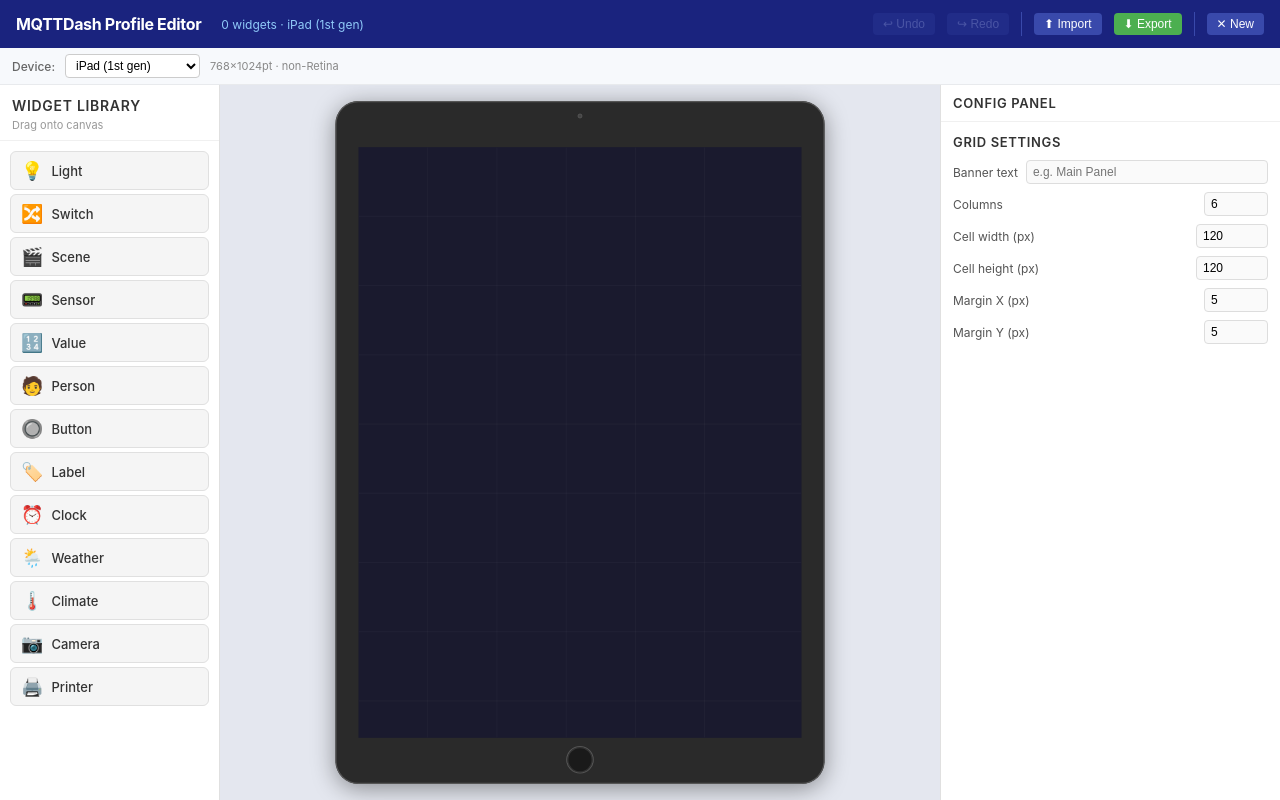
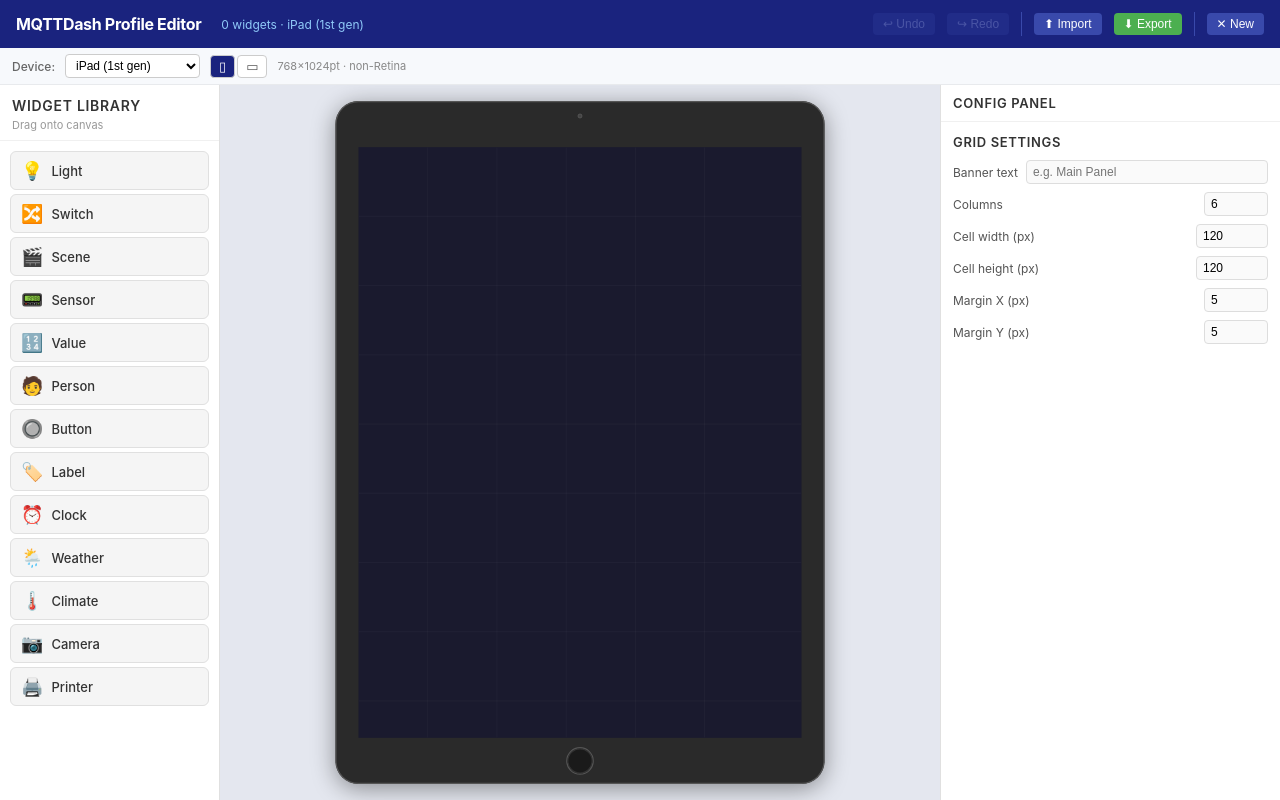
Before and after one commit to 3dg1luk43/ha_mqtt_dash_profile_editor, a React (Vite) app: page / in a window 1280 px wide. Built offline with nearby package versions, Linux system fonts and the light colour scheme.

Commit message:
feat: enhance device orientation handling and improve canvas scaling

```diff
--- a/src/App.jsx
+++ b/src/App.jsx
@@ -3,35 +3,36 @@ import { DndContext, DragOverlay, PointerSensor, useSensor, useSensors } from '@
 import { useEditorStore } from './store/editorStore';
 import { WIDGET_TYPES } from './data/widgetTypes';
 import { pixelToCell } from './utils/gridLayout';
+import { getFrameDims } from './components/Canvas/GridCanvas';
 
 import Header from './components/Header';
 import DeviceSelector from './components/DeviceSelector';
 import WidgetPalette from './components/WidgetPalette';
-import GridCanvas, { FRAME_W, FRAME_H } from './components/Canvas/GridCanvas';
+import GridCanvas from './components/Canvas/GridCanvas';
 import ConfigPanel from './components/ConfigPanel/ConfigPanel';
 import ImportExportModal from './components/ImportExport/ImportExportModal';
 
 import './App.css';
 
 export default function App() {
-  const [modal, setModal] = useState(null); // 'import' | 'export' | null
-  const { addWidget, moveWidget, widgets, grid, undo, redo } = useEditorStore();
-  const [activeItem, setActiveItem] = useState(null); // { dragType, widgetType|widgetId }
+  const [modal, setModal] = useState(null);
+  const { addWidget, moveWidget, widgets, grid, device, orientation, undo, redo } = useEditorStore();
+  const [activeItem, setActiveItem] = useState(null);
 
   const canvasAreaRef = useRef(null);
-  const [canvasH, setCanvasH] = useState(700);
+  const [canvasSize, setCanvasSize] = useState({ w: 900, h: 700 });
 
-  // Measure canvas area height for iPad frame scaling
   useEffect(() => {
     if (!canvasAreaRef.current) return;
     const ro = new ResizeObserver((entries) => {
-      for (const e of entries) setCanvasH(e.contentRect.height);
+      for (const e of entries) {
+        setCanvasSize({ w: e.contentRect.width, h: e.contentRect.height });
+      }
     });
     ro.observe(canvasAreaRef.current);
     return () => ro.disconnect();
   }, []);
 
-  // Keyboard undo/redo
   useEffect(() => {
     function handler(e) {
       if (e.ctrlKey && e.key === 'z') { e.preventDefault(); undo(); }
@@ -49,37 +50,47 @@ export default function App() {
     setActiveItem(event.active.data.current);
   }
 
+  function dropCell(event) {
+    // Use over.rect — the actual visual ClientRect of the scaled droppable frame div.
+    // This is far more accurate than computing from canvasAreaRef which is the <main> element.
+    const { over, delta } = event;
+    if (!over) return null;
+
+    const { frameW, frameH, bezelLeft, bezelTop } = getFrameDims(device, orientation);
+    const scaleH = (canvasSize.h - 32) / frameH;
+    const scaleW = (canvasSize.w - 32) / frameW;
+    const scale = Math.min(1, scaleH, scaleW);
+
+    // over.rect is the visual bounding box of the droppable div (the scaled frame)
+    const overRect = over.rect;
+    const finalX = (event.activatorEvent?.clientX ?? 0) + delta.x;
+    const finalY = (event.activatorEvent?.clientY ?? 0) + delta.y;
+
+    // Screen inset starts at bezelLeft/bezelTop within the (unscaled) frame,
+    // so in scaled screen-space it's bezelLeft*scale from the frame visual left edge.
+    const screenLeft = overRect.left + bezelLeft * scale;
+    const screenTop  = overRect.top  + bezelTop  * scale;
+
+    const px = (finalX - screenLeft) / scale;
+    const py = (finalY - screenTop)  / scale;
+    return pixelToCell(px, py, grid);
+  }
+
   function handleDragEnd(event) {
     setActiveItem(null);
-    const { active, over, delta } = event;
+    const { active, over } = event;
     if (!over) return;
 
     const data = active.data.current;
     if (!data) return;
 
+    const cell = dropCell(event);
+    if (!cell) return;
+
     if (data.dragType === 'new') {
-      // Drop new widget from palette onto canvas
-      // Estimate drop cell from pointer position via delta
-      const canvasEl = canvasAreaRef.current;
-      if (!canvasEl) return;
-      const scale = Math.min(1, (canvasH - 32) / FRAME_H);
-      const rect = canvasEl.getBoundingClientRect();
-      const canvasX = event.activatorEvent?.clientX ?? 0;
-      const canvasY = event.activatorEvent?.clientY ?? 0;
-      const finalX = canvasX + delta.x;
-      const finalY = canvasY + delta.y;
-
-      // Screen origin within canvas div
-      const screenLeft = rect.left + 40 * scale;
-      const screenTop = rect.top + 80 * scale;
-      const px = (finalX - screenLeft) / scale;
-      const py = (finalY - screenTop) / scale;
-      const cell = pixelToCell(px, py, grid);
-
       const typeDef = WIDGET_TYPES.find((t) => t.type === data.widgetType);
-      const id = `${data.widgetType}_${Date.now()}`;
       addWidget({
-        id,
+        id: `${data.widgetType}_${Date.now()}`,
         type: data.widgetType,
         label: typeDef?.label ?? data.widgetType,
         entity_id: '',
@@ -90,41 +101,16 @@ export default function App() {
         format: {},
       });
     } else if (data.dragType === 'move') {
-      // Move existing widget
-      const w = widgets.find((wi) => wi.id === data.widgetId);
-      if (!w) return;
-      const canvasEl = canvasAreaRef.current;
-      if (!canvasEl) return;
-      const scale = Math.min(1, (canvasH - 32) / FRAME_H);
-      const rect = canvasEl.getBoundingClientRect();
-      const canvasX = event.activatorEvent?.clientX ?? 0;
-      const canvasY = event.activatorEvent?.clientY ?? 0;
-      const finalX = canvasX + delta.x;
-      const finalY = canvasY + delta.y;
-      const screenLeft = rect.left + 40 * scale;
-      const screenTop = rect.top + 80 * scale;
-      const px = (finalX - screenLeft) / scale;
-      const py = (finalY - screenTop) / scale;
-      const cell = pixelToCell(px, py, grid);
       moveWidget(data.widgetId, cell.x, cell.y);
     }
   }
 
-  // DragOverlay preview tile
   function renderDragPreview() {
     if (!activeItem) return null;
     if (activeItem.dragType === 'new') {
       const t = WIDGET_TYPES.find((w) => w.type === activeItem.widgetType);
       return (
-        <div style={{
-          padding: '8px 14px',
-          background: '#1a237e',
-          color: '#fff',
-          borderRadius: 6,
-          fontSize: 13,
-          opacity: 0.85,
-          boxShadow: '0 4px 16px #0004',
-        }}>
+        <div style={{ padding: '8px 14px', background: '#1a237e', color: '#fff', borderRadius: 6, fontSize: 13, opacity: 0.85, boxShadow: '0 4px 16px #0004' }}>
           {t?.icon} {t?.label}
         </div>
       );
@@ -133,15 +119,7 @@ export default function App() {
       const w = widgets.find((wi) => wi.id === activeItem.widgetId);
       if (!w) return null;
       return (
-        <div style={{
-          padding: '8px 14px',
-          background: '#283593',
-          color: '#fff',
-          borderRadius: 6,
-          fontSize: 12,
-          opacity: 0.75,
-          boxShadow: '0 4px 16px #0004',
-        }}>
+        <div style={{ padding: '8px 14px', background: '#283593', color: '#fff', borderRadius: 6, fontSize: 12, opacity: 0.75, boxShadow: '0 4px 16px #0004' }}>
           {w.label || w.entity_id || w.type}
         </div>
       );
@@ -157,24 +135,15 @@ export default function App() {
 
         <div style={{ display: 'flex', flex: 1, overflow: 'hidden' }}>
           <WidgetPalette />
-
-          {/* Canvas area */}
-          <main
-            ref={canvasAreaRef}
-            style={{ flex: 1, overflow: 'hidden', background: '#e4e7ef', position: 'relative' }}
-          >
-            <GridCanvas containerHeight={canvasH} />
+          <main ref={canvasAreaRef} style={{ flex: 1, overflow: 'hidden', background: '#e4e7ef', position: 'relative' }}>
+            <GridCanvas containerWidth={canvasSize.w} containerHeight={canvasSize.h} />
           </main>
-
           <ConfigPanel />
         </div>
       </div>
 
       <DragOverlay>{renderDragPreview()}</DragOverlay>
-
-      {modal && (
-        <ImportExportModal mode={modal} onClose={() => setModal(null)} />
-      )}
+      {modal && <ImportExportModal mode={modal} onClose={() => setModal(null)} />}
     </DndContext>
   );
 }
--- a/src/components/Canvas/DeviceFrame.jsx
+++ b/src/components/Canvas/DeviceFrame.jsx
@@ -1,77 +1,70 @@
-// CSS-rendered iPad frame — home button era (iPad 1–Air 1)
-// All models share 768×1024 logical points in portrait.
-// The outer frame scales via CSS transform to fit available height.
+// CSS-rendered iPad frame (home-button era)
+// Accepts actual screen dimensions — portrait or landscape.
 
-export default function DeviceFrame({ children, scale = 1 }) {
-  // Frame constants (portrait orientation, in canvas px before scaling)
-  const frameW = 768 + 80;  // screen + bezel left+right
-  const frameH = 1024 + 160; // screen + bezel top+bottom
+export default function DeviceFrame({ screenW, screenH, orientation = 'portrait', children }) {
+  const isLandscape = orientation === 'landscape';
+
+  // Bezel sizes (unscaled px)
+  const bezelSide = isLandscape ? 80 : 40;   // left/right bezel
+  const bezelTop = isLandscape ? 40 : 80;    // top bezel
+  const bezelBottom = isLandscape ? 40 : 80; // bottom bezel (contains home button)
+  const homeBezel = 80; // the side that has the home button
+
+  const frameW = screenW + 2 * bezelSide;
+  const frameH = screenH + bezelTop + bezelBottom;
+
+  // Home button position
+  const homeBtn = isLandscape
+    ? { right: 16, top: '50%', transform: 'translateY(-50%)', position: 'absolute' }
+    : { bottom: 16, left: '50%', transform: 'translateX(-50%)', position: 'absolute' };
+
+  // Camera position
+  const camera = isLandscape
+    ? { left: 16, top: '50%', transform: 'translateY(-50%)', position: 'absolute' }
+    : { top: 22, left: '50%', transform: 'translateX(-50%)', position: 'absolute' };
 
   return (
-    <div
-      style={{
-        transformOrigin: 'top center',
-        transform: `scale(${scale})`,
-        width: frameW,
-        height: frameH,
-        position: 'relative',
-        flexShrink: 0,
-      }}
-    >
+    <div style={{ width: frameW, height: frameH, position: 'relative', flexShrink: 0 }}>
       {/* Outer frame body */}
-      <div
-        style={{
+      <div style={{
         position: 'absolute',
         inset: 0,
         borderRadius: 40,
         background: '#2a2a2a',
         boxShadow: '0 8px 40px #0006, 0 0 0 2px #555 inset',
-        }}
-      />
+      }} />
 
-      {/* Camera */}
-      <div
-        style={{
-          position: 'absolute',
-          top: 22,
-          left: '50%',
-          transform: 'translateX(-50%)',
+      {/* Camera dot */}
+      <div style={{
+        ...camera,
         width: 8,
         height: 8,
         borderRadius: '50%',
         background: '#444',
         border: '1px solid #666',
-        }}
-      />
+      }} />
 
       {/* Home button */}
-      <div
-        style={{
-          position: 'absolute',
-          bottom: 18,
-          left: '50%',
-          transform: 'translateX(-50%)',
+      <div style={{
+        ...homeBtn,
         width: 48,
         height: 48,
         borderRadius: '50%',
         background: '#1a1a1a',
         border: '2px solid #555',
         boxShadow: '0 0 0 2px #333 inset',
-        }}
-      />
+      }} />
 
-      {/* Screen inset */}
-      <div
-        style={{
+      {/* Screen */}
+      <div style={{
         position: 'absolute',
-          top: 80,
-          left: 40,
-          width: 768,
-          height: 1024,
+        top: bezelTop,
+        left: bezelSide,
+        width: screenW,
+        height: screenH,
         background: '#1a1a2e',
         overflow: 'hidden',
-        }}
-      >
+      }}>
         {children}
       </div>
     </div>
--- a/src/components/Canvas/GridCanvas.jsx
+++ b/src/components/Canvas/GridCanvas.jsx
@@ -1,64 +1,55 @@
-import { useRef } from 'react';
 import { useDroppable } from '@dnd-kit/core';
 import { useEditorStore } from '../../store/editorStore';
 import DeviceFrame from './DeviceFrame';
 import GridOverlay from './GridOverlay';
 import WidgetTile from './WidgetTile';
-import { pixelToCell, findOverlaps } from '../../utils/gridLayout';
+import { findOverlaps } from '../../utils/gridLayout';
 
-// iPad screen dimensions in points (fixed for all supported models)
-const SCREEN_W = 768;
-const SCREEN_H = 1024;
-// Frame outer dims
-const FRAME_W = SCREEN_W + 80;
-const FRAME_H = SCREEN_H + 160;
+export function getFrameDims(device, orientation) {
+  const [pw, ph] = device.points;
+  const [screenW, screenH] = orientation === 'landscape' ? [ph, pw] : [pw, ph];
+  const bezelSide = orientation === 'landscape' ? 80 : 40;
+  const bezelTop  = orientation === 'landscape' ? 40 : 80;
+  const bezelBot  = orientation === 'landscape' ? 40 : 80;
+  const frameW = screenW + 2 * bezelSide;
+  const frameH = screenH + bezelTop + bezelBot;
+  const bezelLeft = bezelSide;
+  return { screenW, screenH, frameW, frameH, bezelLeft, bezelTop };
+}
 
-export default function GridCanvas({ containerHeight }) {
-  const { grid, widgets, selectedWidgetId, selectWidget, moveWidget, resizeWidget, removeWidget, addWidget } = useEditorStore();
+export default function GridCanvas({ containerWidth, containerHeight }) {
+  const { grid, widgets, selectedWidgetId, selectWidget, moveWidget, resizeWidget, removeWidget, device, orientation } = useEditorStore();
 
-  // Scale to fit container height with some padding
-  const scale = Math.min(1, (containerHeight - 32) / FRAME_H);
+  const { screenW, screenH, frameW, frameH } = getFrameDims(device, orientation);
 
-  const canvasRef = useRef(null);
+  // Scale to fit container — constrain by both axes
+  const scaleH = (containerHeight - 32) / frameH;
+  const scaleW = (containerWidth - 32) / frameW;
+  const scale = Math.min(1, scaleH, scaleW);
 
   const { setNodeRef, isOver } = useDroppable({ id: 'grid-canvas' });
 
-  // Compute overlap sets
   const overlappingIds = new Set();
   widgets.forEach((w) => {
     if (findOverlaps(w, widgets).length > 0) overlappingIds.add(w.id);
   });
 
-  // Convert drop pointer offset to grid cell
-  function getDropCell(pointerX, pointerY) {
-    if (!canvasRef.current) return { x: 0, y: 0 };
-    const rect = canvasRef.current.getBoundingClientRect();
-    // Pointer relative to screen inset origin (accounting for scale & frame bezel)
-    const screenLeft = rect.left + 40 * scale;
-    const screenTop = rect.top + 80 * scale;
-    const px = (pointerX - screenLeft) / scale;
-    const py = (pointerY - screenTop) / scale;
-    return pixelToCell(px, py, grid);
-  }
-
   return (
-    <div
-      style={{
+    <div style={{
       display: 'flex',
       alignItems: 'flex-start',
       justifyContent: 'center',
       height: '100%',
       paddingTop: 16,
       overflow: 'hidden',
-      }}
-    >
+    }}>
       <div
-        ref={(el) => { setNodeRef(el); canvasRef.current = el; }}
+        ref={setNodeRef}
         style={{
           transformOrigin: 'top center',
           transform: `scale(${scale})`,
-          width: FRAME_W,
-          height: FRAME_H,
+          width: frameW,
+          height: frameH,
           flexShrink: 0,
           position: 'relative',
           outline: isOver ? '3px solid #4fc3f7' : 'none',
@@ -66,11 +57,8 @@ export default function GridCanvas({ containerHeight }) {
         }}
         onClick={() => selectWidget(null)}
       >
-        <DeviceFrame scale={1}>
-          {/* Grid overlay */}
-          <GridOverlay grid={grid} width={SCREEN_W} height={SCREEN_H} />
-
-          {/* Widget tiles */}
+        <DeviceFrame screenW={screenW} screenH={screenH} orientation={orientation}>
+          <GridOverlay grid={grid} width={screenW} height={screenH} />
           {widgets.map((w) => (
             <WidgetTile
               key={w.id}
@@ -88,6 +76,3 @@ export default function GridCanvas({ containerHeight }) {
     </div>
   );
 }
-
-// Export helper used by App to resolve drops
-export { SCREEN_W, SCREEN_H, FRAME_W, FRAME_H };
--- a/src/components/DeviceSelector.jsx
+++ b/src/components/DeviceSelector.jsx
@@ -2,7 +2,7 @@ import { useEditorStore } from '../store/editorStore';
 import { DEVICE_MODELS } from '../data/deviceModels';
 
 export default function DeviceSelector() {
-  const { device, setDevice } = useEditorStore();
+  const { device, setDevice, orientation, setOrientation } = useEditorStore();
 
   function handleModelChange(e) {
     const model = DEVICE_MODELS.find((m) => m.key === e.target.value);
@@ -18,8 +18,12 @@ export default function DeviceSelector() {
     setDevice(updated);
   }
 
+  const [screenW, screenH] = orientation === 'landscape'
+    ? [device.points[1], device.points[0]]
+    : device.points;
+
   return (
-    <div style={{ display: 'flex', alignItems: 'center', gap: 10, padding: '6px 12px', background: '#f7f9fc', borderBottom: '1px solid #e8eaed' }}>
+    <div style={{ display: 'flex', alignItems: 'center', gap: 10, padding: '6px 12px', background: '#f7f9fc', borderBottom: '1px solid #e8eaed', flexWrap: 'wrap' }}>
       <label style={{ fontSize: 12, color: '#666', fontWeight: 500 }}>Device:</label>
       <select
         value={device.key}
@@ -31,9 +35,31 @@ export default function DeviceSelector() {
         ))}
       </select>
 
+      {/* Orientation toggle */}
+      <div style={{ display: 'flex', gap: 2 }}>
+        {[['portrait', '▯'], ['landscape', '▭']].map(([o, icon]) => (
+          <button
+            key={o}
+            onClick={() => setOrientation(o)}
+            title={o.charAt(0).toUpperCase() + o.slice(1)}
+            style={{
+              padding: '3px 8px',
+              fontSize: 13,
+              border: '1px solid #ccc',
+              borderRadius: 4,
+              background: orientation === o ? '#1a237e' : '#fff',
+              color: orientation === o ? '#fff' : '#555',
+              cursor: 'pointer',
+            }}
+          >
+            {icon}
+          </button>
+        ))}
+      </div>
+
       {device.key !== 'custom' && (
         <span style={{ fontSize: 11, color: '#888' }}>
-          {device.points[0]}×{device.points[1]}pt · {device.note}
+          {screenW}×{screenH}pt · {device.note}
         </span>
       )}
 
@@ -54,7 +80,7 @@ export default function DeviceSelector() {
             style={{ width: 60, fontSize: 12, padding: '2px 4px', border: '1px solid #ccc', borderRadius: 4 }}
             placeholder="Height"
           />
-          <span style={{ fontSize: 11, color: '#888' }}>pt</span>
+          <span style={{ fontSize: 11, color: '#888' }}>pt · {screenW}×{screenH} ({orientation})</span>
         </>
       )}
     </div>
--- a/src/store/editorStore.js
+++ b/src/store/editorStore.js
@@ -14,6 +14,7 @@ const defaultDevice = DEVICE_MODELS[0];
 
 export const useEditorStore = create((set, get) => ({
   device: defaultDevice,
+  orientation: 'portrait', // 'portrait' | 'landscape'
   grid: { ...defaultGrid },
   widgets: [],
   selectedWidgetId: null,
@@ -22,6 +23,7 @@ export const useEditorStore = create((set, get) => ({
   future: [],
 
   setDevice: (device) => set({ device }),
+  setOrientation: (orientation) => set({ orientation }),
   setGrid: (grid) => set({ grid }),
   setWidgets: (widgets) => set({ widgets }),
   setBanner: (banner) => set({ banner }),
@@ -79,6 +81,7 @@ export const useEditorStore = create((set, get) => ({
   }),
   reset: () => set({
     device: defaultDevice,
+    orientation: 'portrait',
     grid: { ...defaultGrid },
     widgets: [],
     selectedWidgetId: null,
```
Lines whose indentation alone changed are shown as unchanged.
